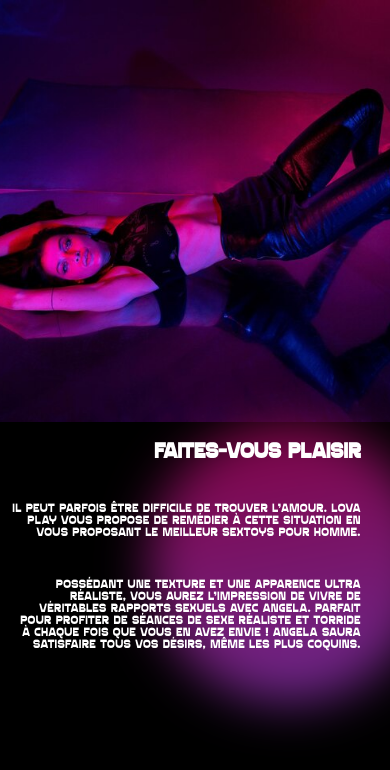
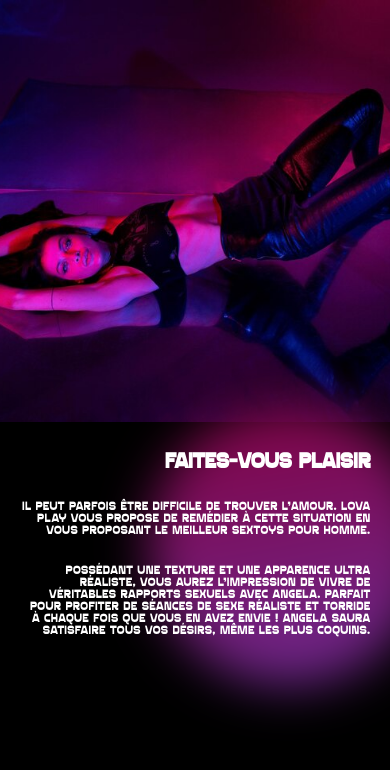
Before and after one commit to giogio2305/faites-vous, a plain HTML site: page index.html in a window 390 px wide. Shown: the top 770 px of the page. Drawn offline with Linux system fonts and the light colour scheme.

Commit message:
Faites-vous section 15/01

```diff
--- a/index.html
+++ b/index.html
@@ -49,6 +49,7 @@
 }
 #section-one .text-container h1 {
     font-size: 20pt;
+    text-transform: uppercase;
 }
 #section-one .text-container p{
     font-size: 16pt;
@@ -78,13 +79,13 @@
     }
     #section-one .circle {
     position: absolute;
-    top: 50vh;
+    top: 48vh;
     right: -10vw;
     width: 280px;
     height: 280px;
     }
     #section-one p, h1{
-    margin: 20px 0;
+    margin: 14px 0;
 }
     #section-one .text-container{
     position: relative;
@@ -95,6 +96,7 @@
     flex-direction: column;
     align-items: start;
     justify-content: start;
+    margin: 16px;
 }
 #section-one .text-container h1 {
     font-size: 16pt;
```
